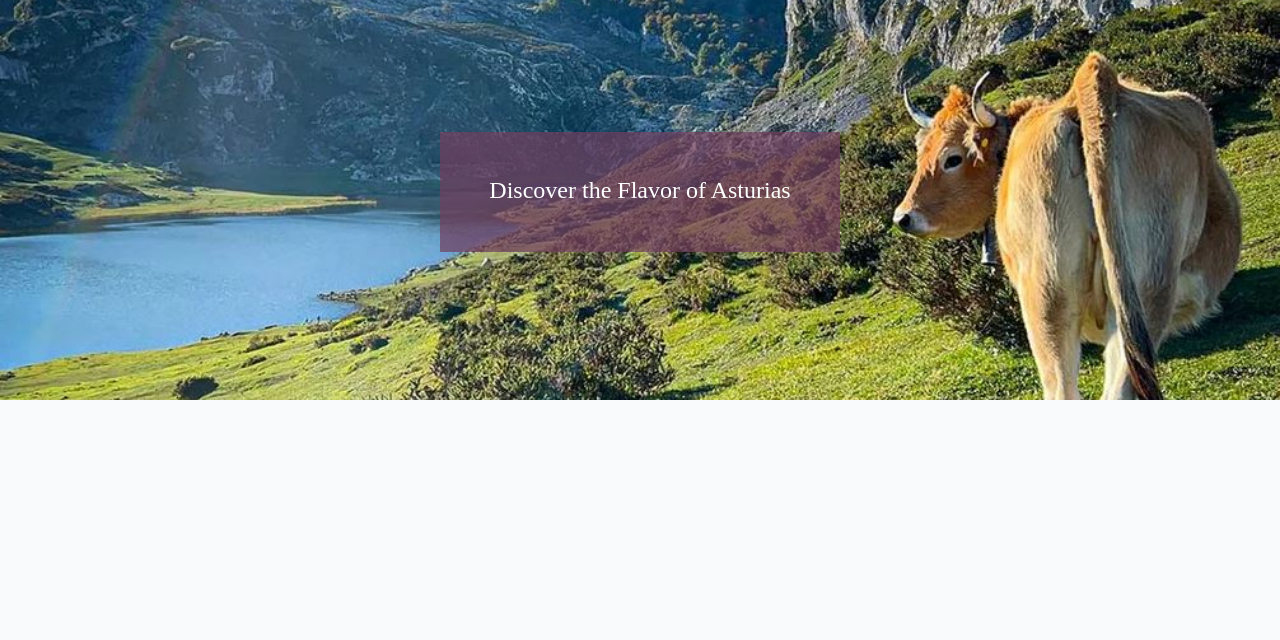
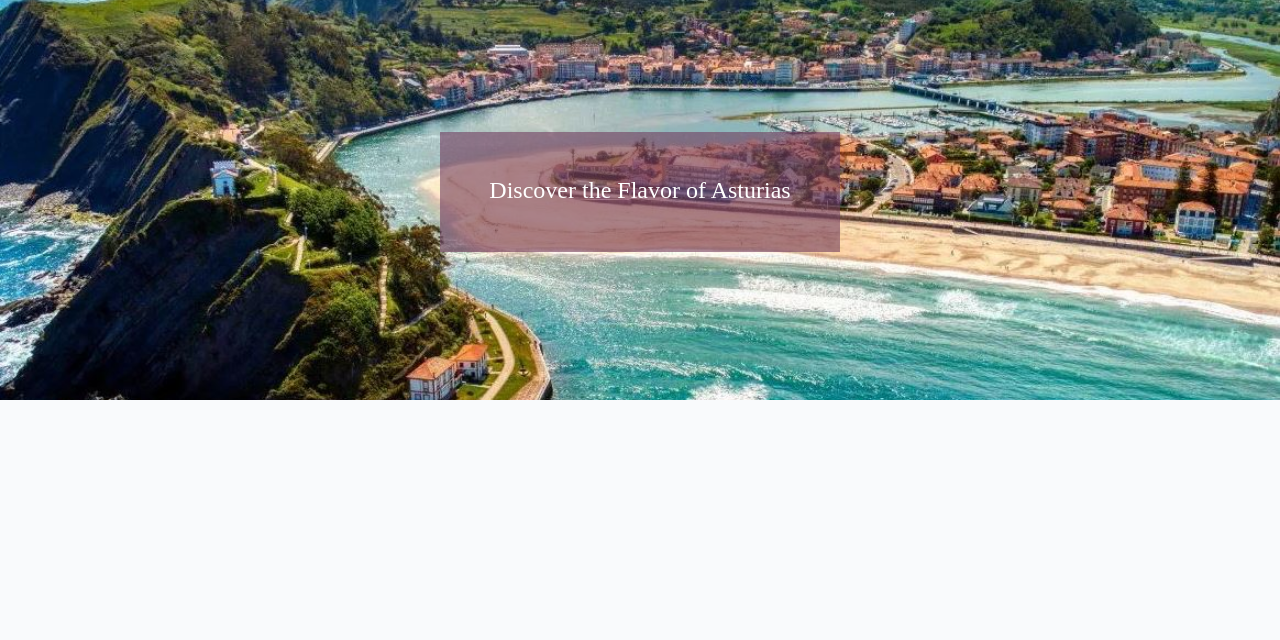
Before and after one commit to Hugh1996/sabor-asturiano-pp4, a Django app: page / in a window 1280 px wide. Shown: the part 86-726 px from the top of the page. Run offline with Django 3.2, Linux system fonts and the light colour scheme; data that the repository does not hold is empty.

Commit message:
Change bg image

```diff
--- a/static/css/style.css
+++ b/static/css/style.css
@@ -13,7 +13,7 @@ body {
 }
 
 .section-bg {
-    background-image: url('/static/images/asturias.jpg');
+    background-image: url('/static/images/riba.jpg');
     background-size: cover;
     background-position: center;
     background-repeat: no-repeat;
@@ -23,7 +23,7 @@ body {
 }
 
 .section-bg p {
-    background-color: rgba(114, 63, 95, 0.7);
+    background-color: rgba(114, 63, 95, 0.6);
     padding: 40px;
     height: 120px;
     width: 400px;
--- a/templates/account/login.html
+++ b/templates/account/login.html
@@ -19,7 +19,7 @@
         </div>
     </div>
     <div class="row">
-        <div class="col-md-8 mt-3 offset-md-2">
+        <div class="col-md-8 mt-3 offset-md-2 mb-3">
             <form class="login" method="POST" action="{% url 'account_login' %}">
                 {% csrf_token %}
                 {{ form.as_p }}
--- a/templates/account/logout.html
+++ b/templates/account/logout.html
@@ -14,7 +14,7 @@
         </div>
     </div>
     <div class="row">
-        <div class="col-md-8 mt-3 offset-md-2">
+        <div class="col-md-8 mt-3 offset-md-2 mb-3">
 
             <form method="post" action="{% url 'account_logout' %}">
                 {% csrf_token %}
--- a/templates/account/signup.html
+++ b/templates/account/signup.html
@@ -15,7 +15,7 @@
         </div>
     </div>
     <div class="row">
-        <div class="col-md-8 mt-3 offset-md-2">
+        <div class="col-md-8 mt-3 offset-md-2 mb-3">
             <form class="signup" id="signup_form" method="post" action="{% url 'account_signup' %}">
                 {% csrf_token %}
                 {{ form.as_p }}
```
Also changed, not shown: static/images/asturias.jpg (deleted), static/images/riba.jpg (added).
